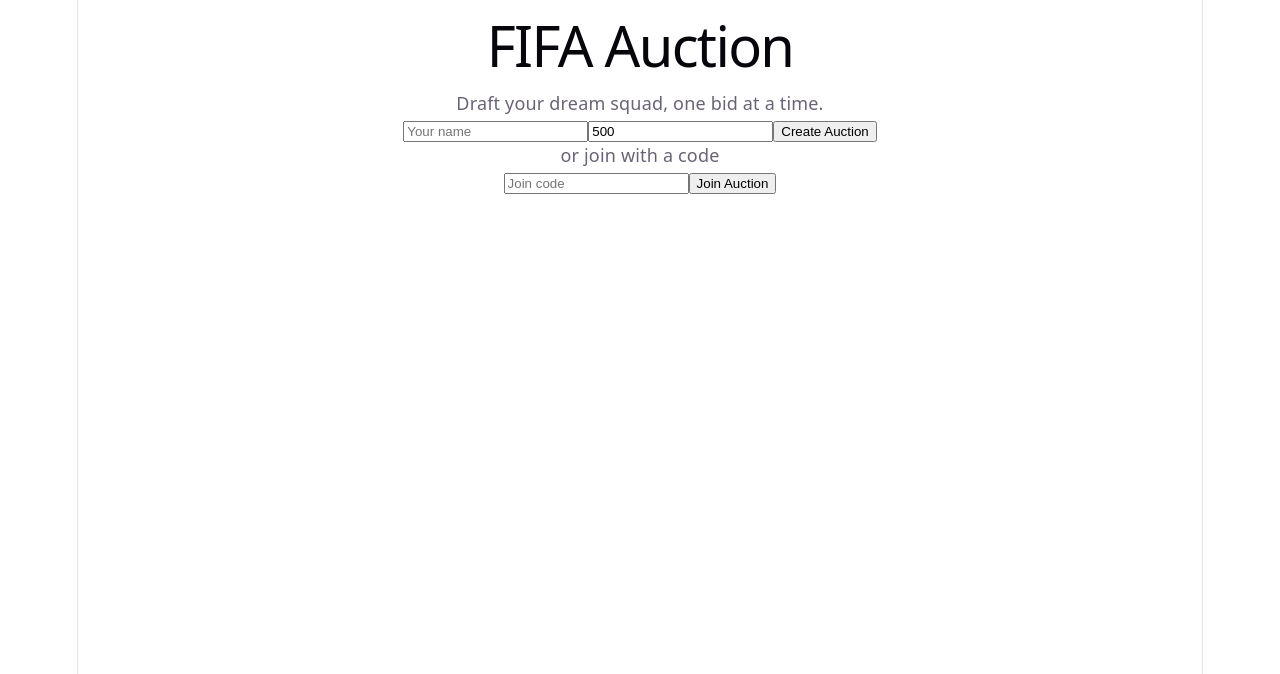
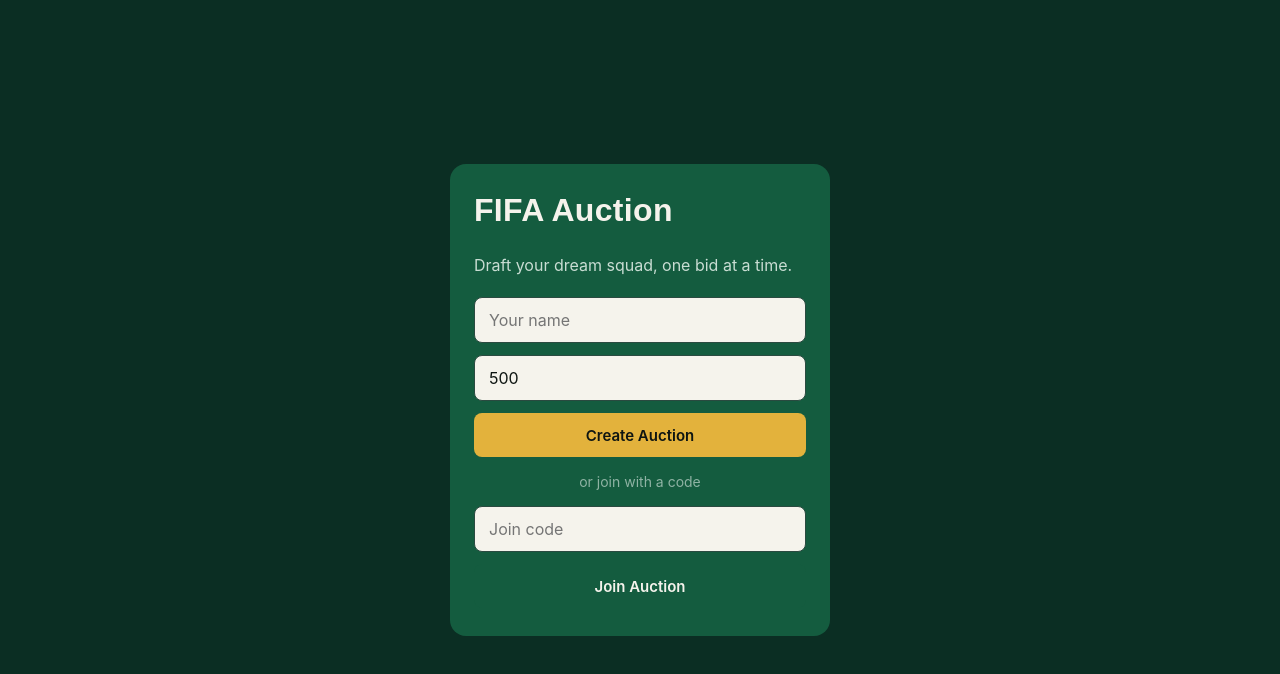
Before and after one commit to f4iyaaz/fifa_auction, a React app in the folder frontend/: page / in a window 1280 px wide. Shown: the top 674 px of the page. Built offline with nearby package versions, Linux system fonts and the light colour scheme; the HTML template or start-up script is replaced by a standard one.

Commit message:
Add css style

```diff
--- a/frontend/src/index.css
+++ b/frontend/src/index.css
@@ -1,111 +1,305 @@
 :root {
-  --text: #6b6375;
-  --text-h: #08060d;
-  --bg: #fff;
-  --border: #e5e4e7;
-  --code-bg: #f4f3ec;
-  --accent: #aa3bff;
-  --accent-bg: rgba(170, 59, 255, 0.1);
-  --accent-border: rgba(170, 59, 255, 0.5);
-  --social-bg: rgba(244, 243, 236, 0.5);
-  --shadow:
-    rgba(0, 0, 0, 0.1) 0 10px 15px -3px, rgba(0, 0, 0, 0.05) 0 4px 6px -2px;
+  --pitch-dark: #0B2E23;
+  --turf: #145C3F;
+  --gold: #E3B23C;
+  --bone: #F5F3EC;
+  --ink: #0E1512;
+  --red: #C94B3F;
 
-  --sans: system-ui, 'Segoe UI', Roboto, sans-serif;
-  --heading: system-ui, 'Segoe UI', Roboto, sans-serif;
-  --mono: ui-monospace, Consolas, monospace;
-
-  font: 18px/145% var(--sans);
-  letter-spacing: 0.18px;
-  color-scheme: light dark;
-  color: var(--text);
-  background: var(--bg);
-  font-synthesis: none;
-  text-rendering: optimizeLegibility;
-  -webkit-font-smoothing: antialiased;
-  -moz-osx-font-smoothing: grayscale;
-
-  @media (max-width: 1024px) {
-    font-size: 16px;
-  }
+  --font-display: "Barlow Condensed", sans-serif;
+  --font-body: "Inter", sans-serif;
 }
 
-@media (prefers-color-scheme: dark) {
-  :root {
-    --text: #9ca3af;
-    --text-h: #f3f4f6;
-    --bg: #16171d;
-    --border: #2e303a;
-    --code-bg: #1f2028;
-    --accent: #c084fc;
-    --accent-bg: rgba(192, 132, 252, 0.15);
-    --accent-border: rgba(192, 132, 252, 0.5);
-    --social-bg: rgba(47, 48, 58, 0.5);
-    --shadow:
-      rgba(0, 0, 0, 0.4) 0 10px 15px -3px, rgba(0, 0, 0, 0.25) 0 4px 6px -2px;
-  }
+* {
+  box-sizing: border-box;
+}
 
-  #social .button-icon {
-    filter: invert(1) brightness(2);
-  }
+html, body, #root {
+  margin: 0;
+  padding: 0;
+  min-height: 100%;
 }
 
 body {
-  margin: 0;
+  background: var(--pitch-dark);
+  color: var(--bone);
+  font-family: var(--font-body);
+  -webkit-font-smoothing: antialiased;
 }
 
-#root {
-  width: 1126px;
-  max-width: 100%;
-  margin: 0 auto;
-  text-align: center;
-  border-inline: 1px solid var(--border);
-  min-height: 100svh;
+h1, h2, h3 {
+  font-family: var(--font-display);
+  font-weight: 700;
+  margin: 0 0 12px 0;
+  letter-spacing: 0.01em;
+}
+
+h1 { font-size: 32px; }
+h2 { font-size: 24px; }
+h3 { font-size: 19px; }
+
+p {
+  margin: 0 0 8px 0;
+  line-height: 1.5;
+}
+
+button {
+  font-family: var(--font-body);
+  font-weight: 600;
+  font-size: 15px;
+  border: none;
+  border-radius: 8px;
+  padding: 12px 18px;
+  min-height: 44px;
+  cursor: pointer;
+  background: var(--turf);
+  color: var(--bone);
+}
+
+button:disabled {
+  background: #2A4A40;
+  color: #6B8279;
+  cursor: not-allowed;
+}
+
+input {
+  font-family: var(--font-body);
+  font-size: 16px;
+  padding: 12px 14px;
+  min-height: 44px;
+  border-radius: 8px;
+  border: 1px solid #2A4A40;
+  background: var(--bone);
+  color: var(--ink);
+  width: 100%;
+}
+
+ul {
+  list-style: none;
+  margin: 0;
+  padding: 0;
+}
+
+.lobby {
+  min-height: 100vh;
+  display: flex;
+  align-items: center;
+  justify-content: center;
+  padding: 20px;
+}
+
+.lobby-card {
+  width: 100%;
+  max-width: 380px;
+  background: var(--turf);
+  border-radius: 16px;
+  padding: 28px 24px;
   display: flex;
   flex-direction: column;
-  box-sizing: border-box;
+  gap: 12px;
 }
 
-h1,
-h2 {
-  font-family: var(--heading);
-  font-weight: 500;
-  color: var(--text-h);
+.lobby-sub {
+  color: #C9DDD3;
+  margin-bottom: 8px;
 }
 
-h1 {
-  font-size: 56px;
-  letter-spacing: -1.68px;
-  margin: 32px 0;
-  @media (max-width: 1024px) {
-    font-size: 36px;
-    margin: 20px 0;
+.lobby-divider {
+  text-align: center;
+  color: #8FB3A4;
+  font-size: 14px;
+  margin: 4px 0;
+}
+
+.btn-gold {
+  background: var(--gold);
+  color: var(--ink);
+}
+
+.error-text {
+  color: var(--red);
+  font-weight: 600;
+  margin-top: 4px;
+}
+
+.page {
+  max-width: 480px;
+  margin: 0 auto;
+  padding: 20px 16px 90px 16px;
+}
+
+.search-row {
+  display: flex;
+  gap: 8px;
+  margin-bottom: 16px;
+}
+
+.search-row input {
+  flex: 1;
+}
+
+.player-row {
+  display: flex;
+  align-items: center;
+  justify-content: space-between;
+  background: var(--turf);
+  border-radius: 10px;
+  padding: 12px 14px;
+  margin-bottom: 8px;
+}
+
+.player-info {
+  display: flex;
+  flex-direction: column;
+}
+
+.player-name {
+  font-weight: 600;
+  font-size: 15px;
+}
+
+.player-meta {
+  font-size: 13px;
+  color: #A9C7BB;
+}
+
+.player-rating {
+  font-family: var(--font-display);
+  font-size: 22px;
+  color: var(--gold);
+  margin-right: 10px;
+}
+
+.player-row-main {
+  display: flex;
+  align-items: center;
+}
+
+.btn-sm {
+  padding: 8px 14px;
+  min-height: 36px;
+  font-size: 14px;
+}
+
+.section-title {
+  color: #A9C7BB;
+  font-size: 14px;
+  font-weight: 600;
+  margin: 20px 0 10px 0;
+}
+
+.on-the-clock {
+  background: var(--turf);
+  border: 2px solid var(--gold);
+  border-radius: 14px;
+  padding: 20px;
+  text-align: center;
+  margin-bottom: 20px;
+}
+
+.on-the-clock .player-rating {
+  font-size: 40px;
+  margin: 8px 0;
+  display: block;
+}
+
+.bid-row {
+  display: flex;
+  gap: 8px;
+  margin-top: 14px;
+}
+
+.bid-row input {
+  flex: 1;
+  text-align: center;
+  font-family: var(--font-display);
+  font-size: 20px;
+}
+
+.btn-pass {
+  background: var(--red);
+}
+
+.result-banner {
+  background: #1C4536;
+  border-left: 4px solid var(--gold);
+  border-radius: 8px;
+  padding: 12px 14px;
+  margin-bottom: 16px;
+  font-size: 15px;
+}
+
+.waiting-text {
+  color: #A9C7BB;
+  text-align: center;
+  padding: 20px 0;
+}
+
+.turn-banner {
+  text-align: center;
+  color: #A9C7BB;
+  font-size: 14px;
+  margin-bottom: 16px;
+}
+
+.app-shell {
+  min-height: 100vh;
+}
+
+.app-content {
+  min-height: 100vh;
+}
+
+.tab-bar {
+  position: fixed;
+  bottom: 0;
+  left: 0;
+  right: 0;
+  display: flex;
+  background: var(--turf);
+  border-top: 1px solid #0E3527;
+  padding: 6px;
+  gap: 6px;
+}
+
+.tab-btn {
+  flex: 1;
+  background: transparent;
+  color: #A9C7BB;
+  border-radius: 8px;
+  min-height: 52px;
+}
+
+.tab-active {
+  background: var(--pitch-dark);
+  color: var(--gold);
+}
+
+@media (min-width: 720px) {
+  .app-shell {
+    display: flex;
+  }
+
+  .app-content {
+    flex: 1;
+    order: 2;
+  }
+
+  .tab-bar {
+    position: static;
+    flex-direction: column;
+    width: 170px;
+    height: 100vh;
+    border-top: none;
+    border-right: 1px solid #0E3527;
+    border-radius: 0;
+    order: 1;
+    padding: 16px 8px;
+  }
+
+  .tab-btn {
+    flex: none;
+    text-align: left;
+    padding-left: 14px;
   }
 }
-h2 {
-  font-size: 24px;
-  line-height: 118%;
-  letter-spacing: -0.24px;
-  margin: 0 0 8px;
-  @media (max-width: 1024px) {
-    font-size: 20px;
-  }
-}
-p {
-  margin: 0;
-}
-
-code,
-.counter {
-  font-family: var(--mono);
-  display: inline-flex;
-  border-radius: 4px;
-  color: var(--text-h);
-}
-
-code {
-  font-size: 15px;
-  line-height: 135%;
-  padding: 4px 8px;
-  background: var(--code-bg);
-}
```
